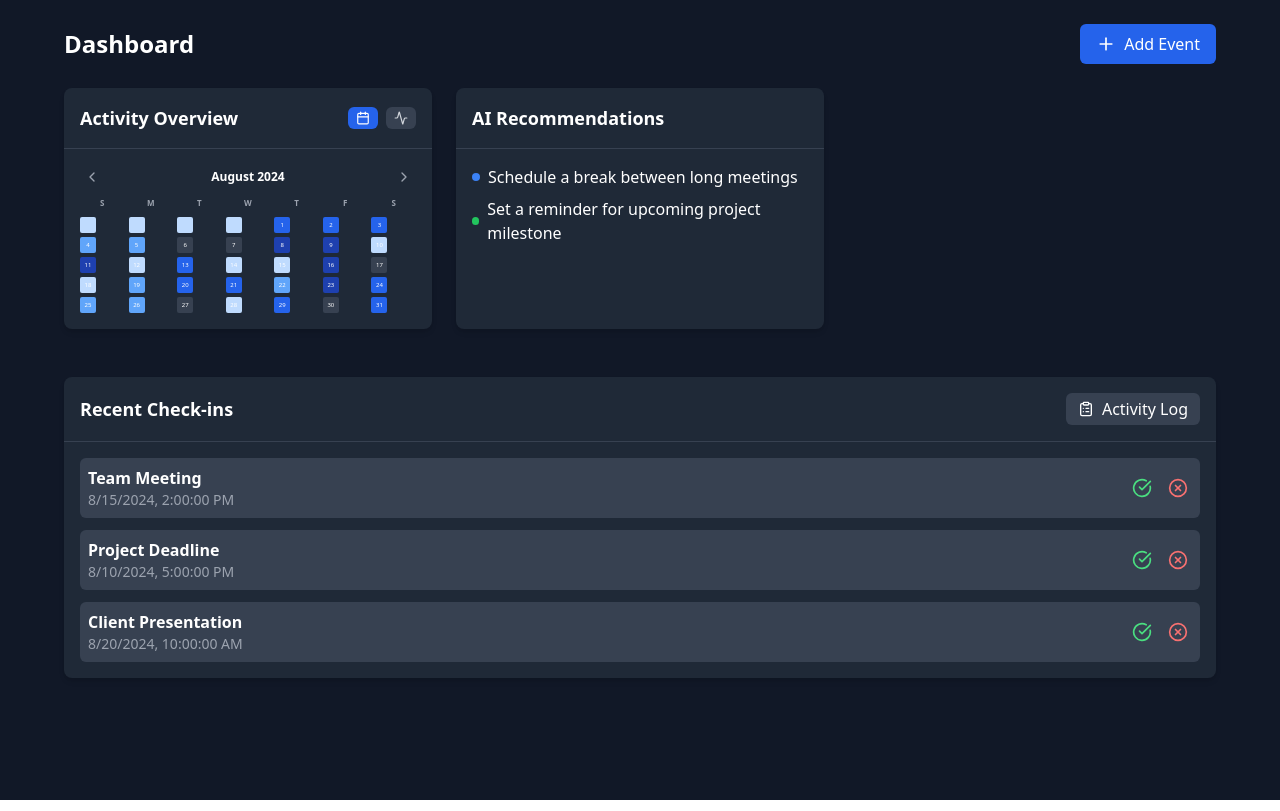
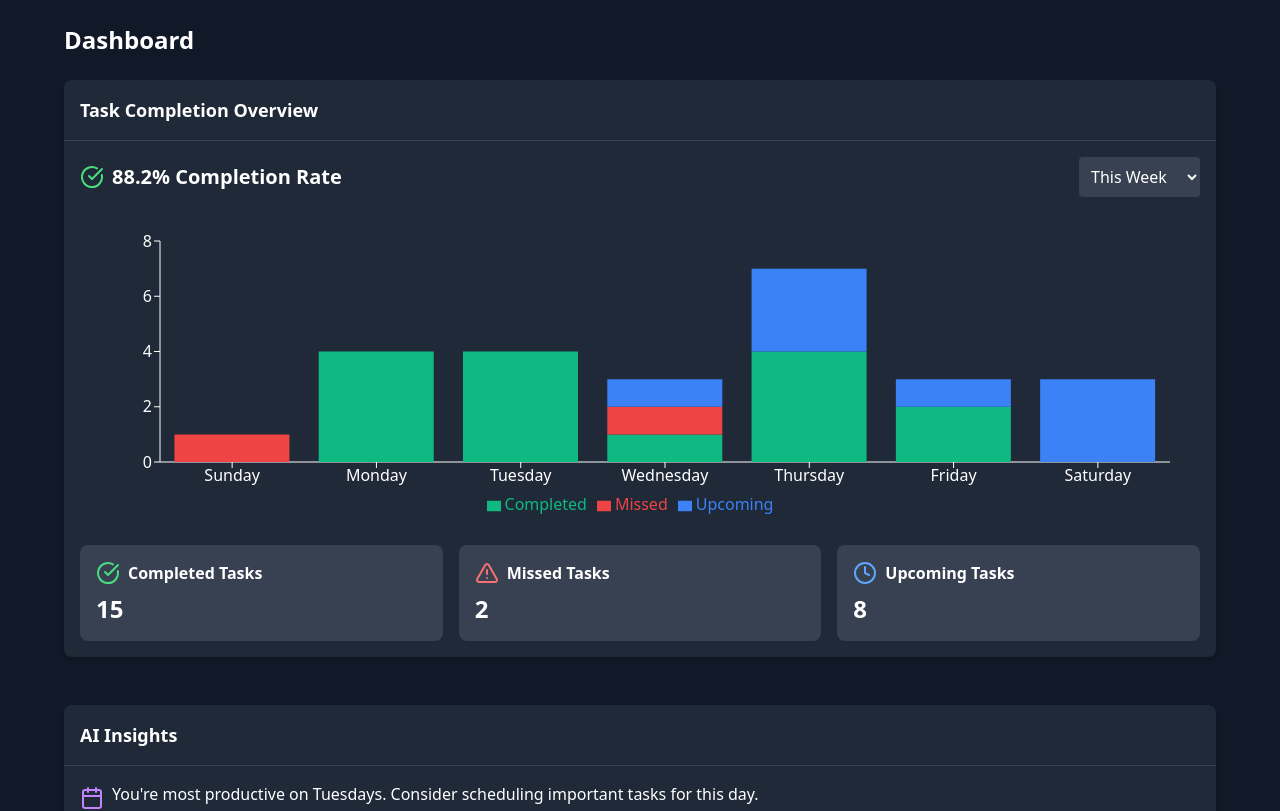
Before and after one commit to gsdyu/Calcoy, a Next.js app in the folder frontend/: page /dashboard in a window 1280 px wide. Shown: the top 811 px of the page. Built offline with nearby package versions, Linux system fonts and the light colour scheme.

Commit message:
Task completion overview/got rid of heatmap

```diff
--- a/frontend/src/components/Calendar/CalendarDashboard.js
+++ b/frontend/src/components/Calendar/CalendarDashboard.js
@@ -1,7 +1,8 @@
 'use client'
 
 import React, { useState } from 'react';
-import { Plus, Calendar, Activity, ChevronLeft, ChevronRight, ClipboardList, CheckCircle, XCircle } from 'lucide-react';
+import { Calendar, ClipboardList, CheckCircle, XCircle, AlertTriangle, Clock } from 'lucide-react';
+import { BarChart, Bar, XAxis, YAxis, Tooltip, Legend, ResponsiveContainer } from 'recharts';
 
 const Card = ({ children, className }) => (
   <div className={`bg-gray-800 rounded-lg shadow-md ${className}`}>{children}</div>
@@ -13,156 +14,176 @@ const CardContent = ({ children }) => <div className="p-4">{children}</div>;
 const DashboardHeader = () => (
   <div className="flex justify-between items-center mb-6">
     <h1 className="text-2xl font-bold text-white">Dashboard</h1>
-    <button className="flex items-center space-x-2 bg-blue-600 text-white px-4 py-2 rounded-md">
-      <Plus size={20} />
-      <span>Add Event</span>
-    </button>
   </div>
 );
 
-const ActivityHeatmap = () => {
-  const [currentDate, setCurrentDate] = useState(new Date());
-  const daysOfWeek = ['S', 'M', 'T', 'W', 'T', 'F', 'S'];
 
-  const getMonthData = (year, month) => {
-    const firstDay = new Date(year, month, 1);
-    const lastDay = new Date(year, month + 1, 0);
-    const daysInMonth = lastDay.getDate();
-    const startingDay = firstDay.getDay();
+const TaskCompletionComponent = () => {
+  const [timeFrame, setTimeFrame] = useState('week');
 
-    let calendarData = [];
-    for (let i = 0; i < startingDay; i++) {
-      calendarData.push(null);
-    }
-    for (let i = 1; i <= daysInMonth; i++) {
-      const date = new Date(year, month, i);
-      const eventCount = Math.floor(Math.random() * 5);
-      calendarData.push({ date, eventCount });
-    }
-    return calendarData;
+  const getCurrentDate = () => {
+    const now = new Date();
+    return now.toISOString().split('T')[0];
   };
 
-  const monthData = getMonthData(currentDate.getFullYear(), currentDate.getMonth());
+  // This function simulates task data generation
+  // In the future, this will be replaced with actual data from the backend
+  const generateTaskData = () => {
+    const currentDate = new Date();
+    const weekStart = new Date(currentDate.setDate(currentDate.getDate() - currentDate.getDay()));
 
-  const getColor = (eventCount) => {
-    if (eventCount === null) return 'bg-transparent';
-    if (eventCount === 0) return 'bg-gray-700';
-    if (eventCount === 1) return 'bg-blue-800';
-    if (eventCount === 2) return 'bg-blue-600';
-    if (eventCount === 3) return 'bg-blue-400';
-    return 'bg-blue-200';
+    return [...Array(7)].map((_, index) => {
+      const date = new Date(weekStart);
+      date.setDate(date.getDate() + index);
+      const dateString = date.toISOString().split('T')[0];
+      const isToday = dateString === getCurrentDate();
+      const isPast = date < new Date(getCurrentDate());
+
+      // Requirements:
+      // 1. Previous days: completed + missed tasks
+      // 2. Future days: completed (early finish) + upcoming tasks
+      // 3. Today: completed + upcoming + missed tasks (only day with all three)
+      let completed = Math.floor(Math.random() * 5);
+      let missed = 0;
+      let upcoming = 0;
+
+      if (isPast) {
+        missed = Math.floor(Math.random() * 3);
+      } else if (isToday) {
+        missed = Math.floor(Math.random() * 2);
+        upcoming = Math.floor(Math.random() * 3);
+      } else {
+        upcoming = Math.floor(Math.random() * 5);
+      }
+
+      const total = completed + missed + upcoming;
+
+      return {
+        name: ['Sunday', 'Monday', 'Tuesday', 'Wednesday', 'Thursday', 'Friday', 'Saturday'][date.getDay()],
+        date: dateString,
+        completed,
+        missed,
+        upcoming,
+        total
+      };
+    });
   };
 
-  const changeMonth = (increment) => {
-    const newDate = new Date(currentDate);
-    newDate.setMonth(newDate.getMonth() + increment);
-    setCurrentDate(newDate);
-  };
+  const taskData = generateTaskData();
 
+  // Calculate completion rate
+  const totalCompleted = taskData.reduce((acc, day) => acc + day.completed, 0);
+  const totalTasks = taskData.reduce((acc, day) => acc + day.completed + day.missed, 0);
+  const completionRate = totalTasks > 0 ? ((totalCompleted / totalTasks) * 100).toFixed(1) : '0.0';
+
+  const CustomTooltip = ({ active, payload, label }) => {
+    if (active && payload && payload.length) {
+      const data = payload[0].payload;
       return (
-    <div className="text-white">
-      <div className="flex justify-between items-center mb-2">
-        <button onClick={() => changeMonth(-1)} className="p-1 text-gray-400 hover:text-white"><ChevronLeft size={16} /></button>
-        <h3 className="text-xs font-semibold">{currentDate.toLocaleString('default', { month: 'long', year: 'numeric' })}</h3>
-        <button onClick={() => changeMonth(1)} className="p-1 text-gray-400 hover:text-white"><ChevronRight size={16} /></button>
-      </div>
-      <div className="grid grid-cols-7 gap-1">
-        {daysOfWeek.map(day => (
-          <div key={day} className="text-[8px] font-semibold text-center text-gray-400 mb-1">{day}</div>
-        ))}
-        {monthData.map((data, index) => (
-          <div
-            key={index}
-            className={`w-4 h-4 ${getColor(data?.eventCount)} rounded-sm flex items-center justify-center`}
-            title={data ? `${data.date.toDateString()}: ${data.eventCount} events` : ''}
-          >
-            {data && <span className="text-[6px]">{data.date.getDate()}</span>}
-          </div>
-        ))}
-      </div>
+        <div className="bg-gray-800 p-4 rounded shadow-lg">
+          <p className="text-white font-bold">{label}</p>
+          <p className="text-green-400">Completed: {data.completed}</p>
+          <p className="text-red-400">Missed: {data.missed}</p>
+          <p className="text-blue-400">Upcoming: {data.upcoming}</p>
+          <p className="text-white font-bold mt-2">Total: {data.total}</p>
         </div>
       );
+    }
+    return null;
   };
-
-const WeeklyActivity = () => {
-  const weekData = [
-    { day: 'Mon', events: 4 },
-    { day: 'Tue', events: 3 },
-    { day: 'Wed', events: 2 },
-    { day: 'Thu', events: 5 },
-    { day: 'Fri', events: 4 },
-    { day: 'Sat', events: 3 },
-    { day: 'Sun', events: 1 },
-  ];
-
-  return (
-    <div className="space-y-1">
-      {weekData.map(({ day, events }) => (
-        <div key={day} className="flex items-center">
-          <span className="w-8 text-xs text-gray-400">{day}:</span>
-          <div className="flex-grow h-4 bg-gray-700 rounded-full overflow-hidden">
-            <div
-              className="h-full bg-blue-600"
-              style={{ width: `${(events / 5) * 100}%` }}
-            ></div>
-          </div>
-          <span className="ml-2 text-xs text-gray-400">{events}</span>
-        </div>
-      ))}
-    </div>
-  );
-};
-
-const ActivityOverview = () => {
-  const [viewType, setViewType] = useState('heatmap');
 
   return (
     <Card className="mb-6">
       <CardHeader>
-        <div className="flex justify-between items-center">
-          <CardTitle>Activity Overview</CardTitle>
-          <div className="flex space-x-2">
-            <button
-              className={`px-2 py-1 rounded-md ${viewType === 'heatmap' ? 'bg-blue-600 text-white' : 'bg-gray-700 text-gray-300'}`}
-              onClick={() => setViewType('heatmap')}
+        <CardTitle>Task Completion Overview</CardTitle>
+      </CardHeader>
+      <CardContent>
+        <div className="flex justify-between items-center mb-6">
+          <div className="flex items-center space-x-2">
+            <CheckCircle className="text-green-400" />
+            <span className="text-white text-xl font-semibold">{completionRate}% Completion Rate</span>
+          </div>
+          <select
+            value={timeFrame}
+            onChange={(e) => setTimeFrame(e.target.value)}
+            className="bg-gray-700 text-white rounded p-2"
           >
-              <Calendar size={14} />
-            </button>
-            <button
-              className={`px-2 py-1 rounded-md ${viewType === 'weekly' ? 'bg-blue-600 text-white' : 'bg-gray-700 text-gray-300'}`}
-              onClick={() => setViewType('weekly')}
-            >
-              <Activity size={14} />
-            </button>
+            <option value="week">This Week</option>
+            <option value="month">This Month</option>
+            <option value="year">This Year</option>
+          </select>
+        </div>
+
+        <ResponsiveContainer width="100%" height={300}>
+          <BarChart data={taskData} margin={{ top: 20, right: 30, left: 20, bottom: 5 }}>
+            <XAxis dataKey="name" stroke="#fff" />
+            <YAxis stroke="#fff" />
+            <Tooltip content={<CustomTooltip />} />
+            <Legend />
+            <Bar dataKey="completed" stackId="a" fill="#10B981" name="Completed" />
+            <Bar dataKey="missed" stackId="a" fill="#EF4444" name="Missed" />
+            <Bar dataKey="upcoming" stackId="a" fill="#3B82F6" name="Upcoming" />
+          </BarChart>
+        </ResponsiveContainer>
+
+        <div className="grid grid-cols-3 gap-4 mt-6">
+          <div className="bg-gray-700 p-4 rounded-lg">
+            <div className="flex items-center space-x-2 mb-2">
+              <CheckCircle className="text-green-400" />
+              <span className="text-white font-semibold">Completed Tasks</span>
+            </div>
+            <p className="text-2xl font-bold text-white">{taskData.reduce((sum, day) => sum + day.completed, 0)}</p>
+          </div>
+          <div className="bg-gray-700 p-4 rounded-lg">
+            <div className="flex items-center space-x-2 mb-2">
+              <AlertTriangle className="text-red-400" />
+              <span className="text-white font-semibold">Missed Tasks</span>
+            </div>
+            <p className="text-2xl font-bold text-white">{taskData.reduce((sum, day) => sum + day.missed, 0)}</p>
+          </div>
+          <div className="bg-gray-700 p-4 rounded-lg">
+            <div className="flex items-center space-x-2 mb-2">
+              <Clock className="text-blue-400" />
+              <span className="text-white font-semibold">Upcoming Tasks</span>
+            </div>
+            <p className="text-2xl font-bold text-white">{taskData.reduce((sum, day) => sum + day.upcoming, 0)}</p>
           </div>
         </div>
-      </CardHeader>
-      <CardContent>
-        {viewType === 'heatmap' ? <ActivityHeatmap /> : <WeeklyActivity />}
       </CardContent>
     </Card>
   );
 };
 
-const AIRecommendations = () => (
+// Later connect to AI(Train to respond something on the lines of this (Can learn from completions))
+const AIInsightsComponent = () => {
+  return (
     <Card className="mb-6">
       <CardHeader>
-      <CardTitle>AI Recommendations</CardTitle>
+        <CardTitle>AI Insights</CardTitle>
       </CardHeader>
       <CardContent>
-      <ul className="space-y-2 text-white">
-        <li className="flex items-center space-x-2">
-          <div className="w-2 h-2 rounded-full bg-blue-500"></div>
-          <span>Schedule a break between long meetings</span>
+        <ul className="space-y-4">
+          <li className="flex items-start space-x-2 text-white">
+            <Calendar className="text-purple-400 mt-1 flex-shrink-0" />
+            <span>You're most productive on Tuesdays. Consider scheduling important tasks for this day.</span>
           </li>
-        <li className="flex items-center space-x-2">
-          <div className="w-2 h-2 rounded-full bg-green-500"></div>
-          <span>Set a reminder for upcoming project milestone</span>
+          <li className="flex items-start space-x-2 text-white">
+            <AlertTriangle className="text-yellow-400 mt-1 flex-shrink-0" />
+            <span>You often miss tasks scheduled after 4 PM. Try rescheduling these to earlier in the day.</span>
+          </li>
+          <li className="flex items-start space-x-2 text-white">
+            <CheckCircle className="text-green-400 mt-1 flex-shrink-0" />
+            <span>Great job on completing all your high-priority tasks this week!</span>
+          </li>
+          <li className="flex items-start space-x-2 text-white">
+            <Clock className="text-blue-400 mt-1 flex-shrink-0" />
+            <span>You have 3 upcoming deadlines this week. Consider starting on them early.</span>
           </li>
         </ul>
       </CardContent>
     </Card>
   );
+};
 
 const RecentCheckIns = () => {
   const [events, setEvents] = useState([
@@ -262,12 +283,10 @@ const Dashboard = () => {
     <div className="min-h-screen bg-gray-900 text-white p-6">
       <div className="max-w-6xl mx-auto">
         <DashboardHeader />
-        <div className="grid grid-cols-3 gap-6">
-          <ActivityOverview />
-          <AIRecommendations />
-          <div className="col-span-3">
+        <div className="grid grid-cols-1 gap-6">
+          <TaskCompletionComponent />
+          <AIInsightsComponent />
           <RecentCheckIns />
-          </div>
         </div>
       </div>
     </div>
```
Lines whose indentation alone changed are shown as unchanged.
